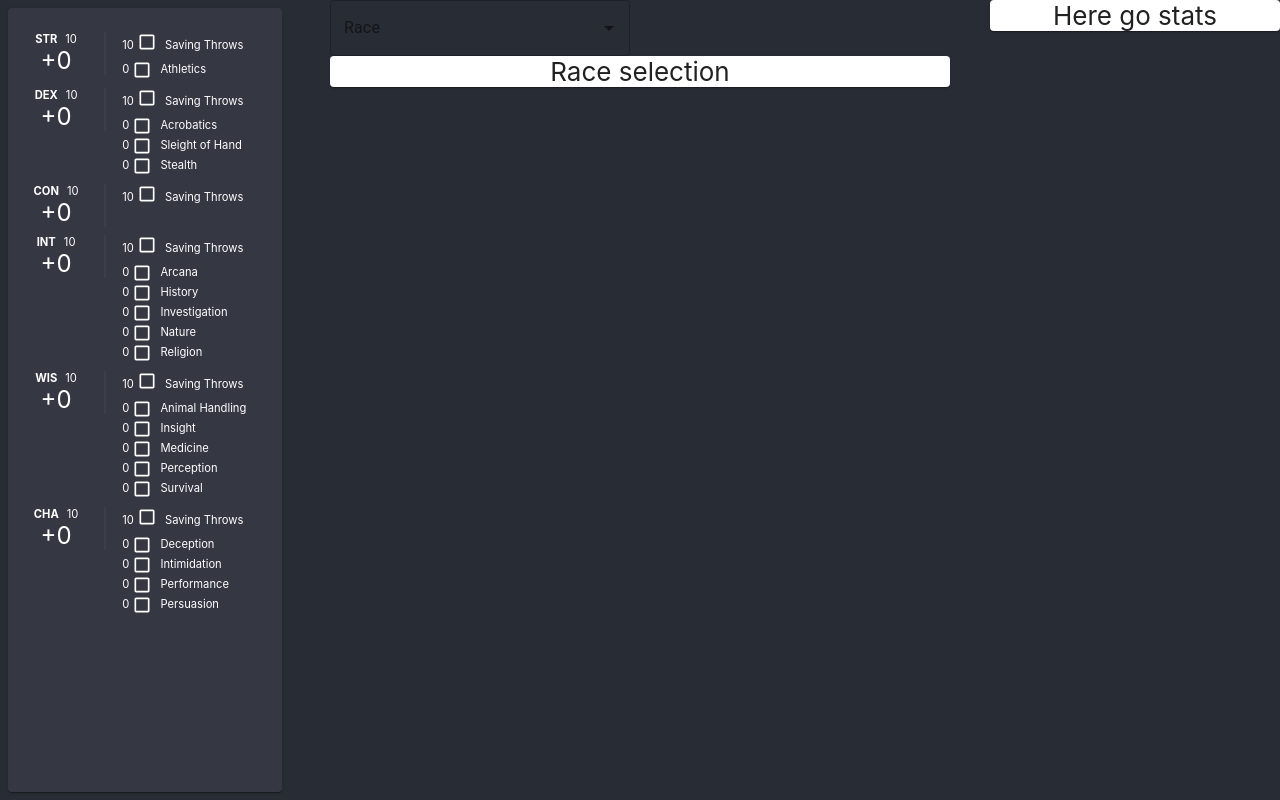
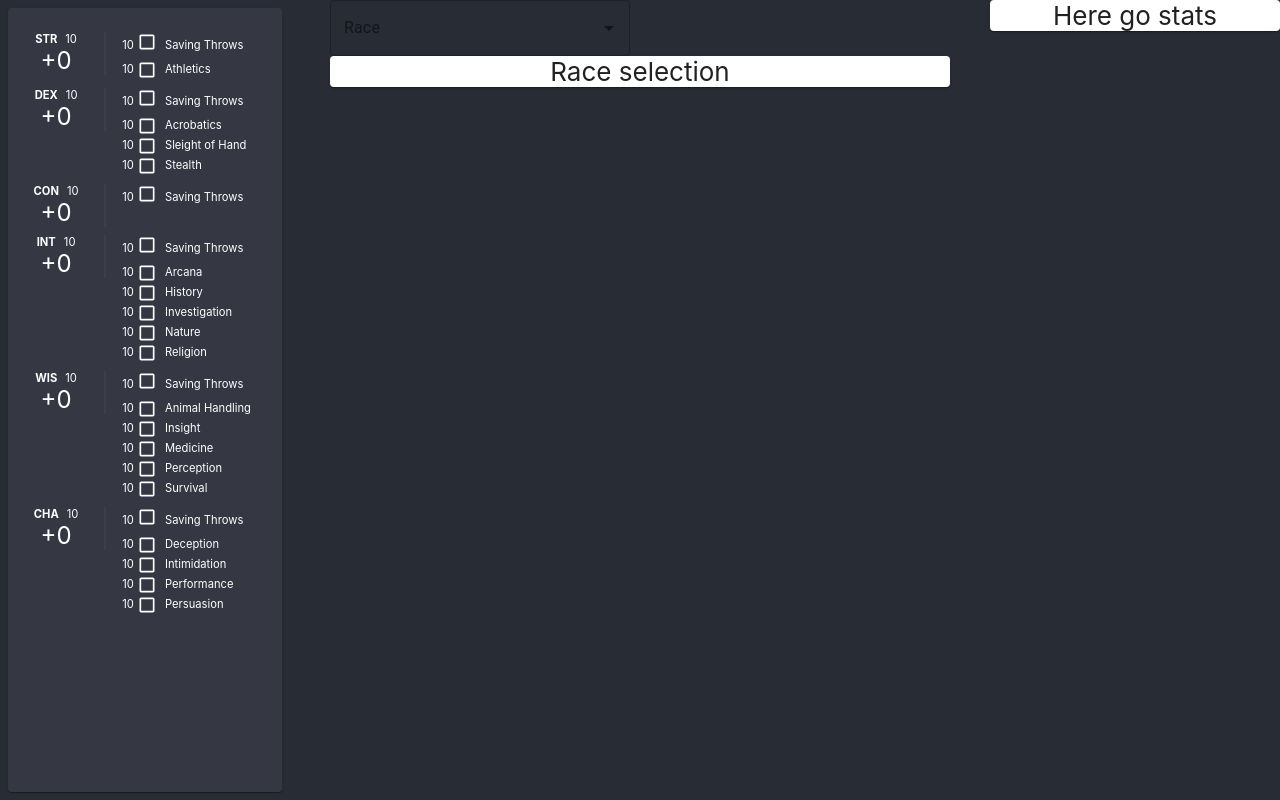
Before and after one commit to eitanwass/5e_auto_character_sheet, a React (Create React App) app: page / in a window 1280 px wide. Built offline with nearby package versions, Linux system fonts and the light colour scheme; no server answers.

Commit message:
Made ability checks work

```diff
--- a/src/components/AbilityChecks.tsx
+++ b/src/components/AbilityChecks.tsx
@@ -1,8 +1,9 @@
 import React, {useContext} from 'react';
 import _ from 'lodash';
-import {Checkbox, FormControlLabel, makeStyles} from '@material-ui/core';
+import {Checkbox, makeStyles} from '@material-ui/core';
 import {CheckBoxOutlineBlank, CheckBox} from '@material-ui/icons';
 import { CharacterContext } from '../contexts/CharacterContext';
+import {valueToModifier} from '../utils';
 
 const useStyles = makeStyles({
     root: {
@@ -32,7 +33,7 @@ const useStyles = makeStyles({
 
 const AbilityChecks = ({checks, abilityScoreValue}: {checks: string[], abilityScoreValue: number}) => {
     const classes = useStyles();
-    const {abilityChecks} = useContext(CharacterContext);
+    const {abilityChecksProficiency, getAbilityCheckValue} = useContext(CharacterContext);
 
     return (
         <div>
@@ -48,11 +49,12 @@ const AbilityChecks = ({checks, abilityScoreValue}: {checks: string[], abilitySc
             {
                 _.map(checks, (check) =>
                     <div>
-                        <span>{abilityChecks[0][_.camelCase(check)]}</span>
+                        <span>{getAbilityCheckValue(check)}</span>
                         <Checkbox classes={{root: classes.checkbox}}
                                 icon={<CheckBoxOutlineBlank fontSize="small"/>}
                                 checkedIcon={<CheckBox fontSize="small"/>}
                                 name="checkedI"
+                                onChange={(e) => abilityChecksProficiency.setter(prev => ({...prev, [_.camelCase(check)]: e.target.checked}))}
                                 />
                         <label>{check}</label>
                     </div>
--- a/src/components/AbilityScore.tsx
+++ b/src/components/AbilityScore.tsx
@@ -1,11 +1,12 @@
 import React from 'react';
 import _ from 'lodash';
+import {valueToModifier} from '../utils';
 
 import './AbilityScore.css';
 
 
 const AbilityScore = ({label, value}: {label: string, value: number}) => {
-    const abilityScoreModifier = Math.floor((value - 10) / 2);
+    const abilityScoreModifier = valueToModifier(value);
     const compiledLabel = _.toUpper(label.substring(0, 3));
 
     return (
--- a/src/components/AbilityScores.tsx
+++ b/src/components/AbilityScores.tsx
@@ -29,7 +29,7 @@ const AbilityScores = () => {
         <Card className={classes.card}>
             {
                 _.map(abilitiesProperties, (abilityProperty) => {
-                    const abilityScoreValue: number = abilityScores[0][abilityProperty.abilityName];
+                    const abilityScoreValue: number = abilityScores.getter[abilityProperty.abilityName];
                     return (
                         <Grid container item xs={12} spacing={2}>
                             <Grid item xs={5}>
--- a/src/contexts/CharacterContext.tsx
+++ b/src/contexts/CharacterContext.tsx
@@ -1,26 +1,58 @@
 import React, {createContext, useState} from 'react';
+import _ from 'lodash';
 import {raceType, defaultRace} from "../types/raceTypes";
 import {abilityScoresType, defaultAbilityScores} from "../types/abilityScoresTypes";
-import {abilityChecksType, defaultAbilityChecks} from "../types/abilityChecksTypes";
+import {abilityChecksProficientType, defaultAbilityChecks} from "../types/abilityChecksTypes";
 
-type useStateType<T> = [T, React.Dispatch<React.SetStateAction<T>>];
+import {abilitiesProperties} from '../consts/abilitiesConsts';
+import {valueToModifier} from '../utils';
+
+type reactSetter<T> = React.Dispatch<React.SetStateAction<T>>;
+
+type useStateType<T> = {
+    getter: T,
+    setter: reactSetter<T>
+};
 
 interface CharacterContextType {
     race: useStateType<raceType>,
     abilityScores: useStateType<abilityScoresType>,
-    abilityChecks: useStateType<abilityChecksType>,
+    abilityChecksProficiency: useStateType<abilityChecksProficientType>,
     expiriencePoints: useStateType<number>,
+
+    getAbilityCheckValue: (abilityCheckName: string) => number,
 }
 
 const CharacterContext = createContext<CharacterContextType>(undefined!);
 
 
+const getZippedGetterSetter = <T,>(getter: T, setter: reactSetter<T>): {getter: T, setter: reactSetter<T>} => ({getter, setter});
+
 const CharacterProvider = ({children}) => {
+    const [race, setRace] = useState<raceType>(defaultRace);
+    const [abilityScores, setAbilityScores] = useState<abilityScoresType>(defaultAbilityScores);
+    const [abilityChecksProficiency, setAbilityChecksProficiency] = useState<abilityChecksProficientType>(defaultAbilityChecks);
+    const [expiriencePoints, setExpiriencePoints] = useState<number>(0);
+
+    const getAbilityCheckValue = (abilityCheckName: string): number => {
+        const compiledAbilityCheckName = _.camelCase(abilityCheckName);
+        const abilityCheckAbilityName = _.find(abilitiesProperties,
+            (abilityProperties) => _.map(abilityProperties.abilityChecks, _.camelCase).includes(compiledAbilityCheckName))?.abilityName;
+        if (abilityCheckAbilityName === undefined) return -1;
+
+        const abilityScoreValue = abilityScores[abilityCheckAbilityName];
+        console.debug(abilityChecksProficiency);
+        const addition = abilityChecksProficiency[compiledAbilityCheckName] ? valueToModifier(abilityScoreValue) + 5 : 0;
+        return abilityScoreValue + addition;
+    };
+
     const contextValues = {
-        race: useState<raceType>(defaultRace),
-        abilityScores: useState<abilityScoresType>(defaultAbilityScores),
-        abilityChecks: useState<abilityChecksType>(defaultAbilityChecks),
-        expiriencePoints: useState<number>(0),
+        race: getZippedGetterSetter(race, setRace),
+        abilityScores: getZippedGetterSetter(abilityScores, setAbilityScores),
+        abilityChecksProficiency: getZippedGetterSetter(abilityChecksProficiency, setAbilityChecksProficiency),
+        expiriencePoints: getZippedGetterSetter(expiriencePoints, setExpiriencePoints),
+
+        getAbilityCheckValue: getAbilityCheckValue,
     };
 
     return (<CharacterContext.Provider value={contextValues}>
--- a/src/types/abilityChecksTypes.tsx
+++ b/src/types/abilityChecksTypes.tsx
@@ -1,41 +1,41 @@
-export interface abilityChecksType {
-    athletics: number,
-    acrobatics: number,
-    sleightOfHand: number,
-    stealth: number,
-    arcana: number,
-    history: number,
-    investigation: number,
-    nature: number,
-    religion: number,
-    animalHandling: number,
-    insight: number,
-    medicine: number,
-    perception: number,
-    survival: number,
-    deception: number,
-    intimidation: number,
-    performance: number,
-    persuasion: number,
+export interface abilityChecksProficientType {
+    athletics: boolean,
+    acrobatics: boolean,
+    sleightOfHand: boolean,
+    stealth: boolean,
+    arcana: boolean,
+    history: boolean,
+    investigation: boolean,
+    nature: boolean,
+    religion: boolean,
+    animalHandling: boolean,
+    insight: boolean,
+    medicine: boolean,
+    perception: boolean,
+    survival: boolean,
+    deception: boolean,
+    intimidation: boolean,
+    performance: boolean,
+    persuasion: boolean,
 }
 
-export const defaultAbilityChecks: abilityChecksType = {
-    athletics: 0,
-    acrobatics: 0,
-    sleightOfHand: 0,
-    stealth: 0,
-    arcana: 0,
-    history: 0,
-    investigation: 0,
-    nature: 0,
-    religion: 0,
-    animalHandling: 0,
-    insight: 0,
-    medicine: 0,
-    perception: 0,
-    survival: 0,
-    deception: 0,
-    intimidation: 0,
-    performance: 0,
-    persuasion: 0,
+export const defaultAbilityChecks: abilityChecksProficientType = {
+    athletics: false,
+    acrobatics: false,
+    sleightOfHand: false,
+    stealth: false,
+    arcana: false,
+    history: false,
+    investigation: false,
+    nature: false,
+    religion: false,
+    animalHandling: false,
+    insight: false,
+    medicine: false,
+    perception: false,
+    survival: false,
+    deception: false,
+    intimidation: false,
+    performance: false,
+    persuasion: false,
 };
--- /dev/null
+++ b/src/utils.tsx
@@ -0,0 +1,3 @@
+export const valueToModifier = (value: number): number => {
+    return Math.floor((value - 10) / 2);
+};
```
